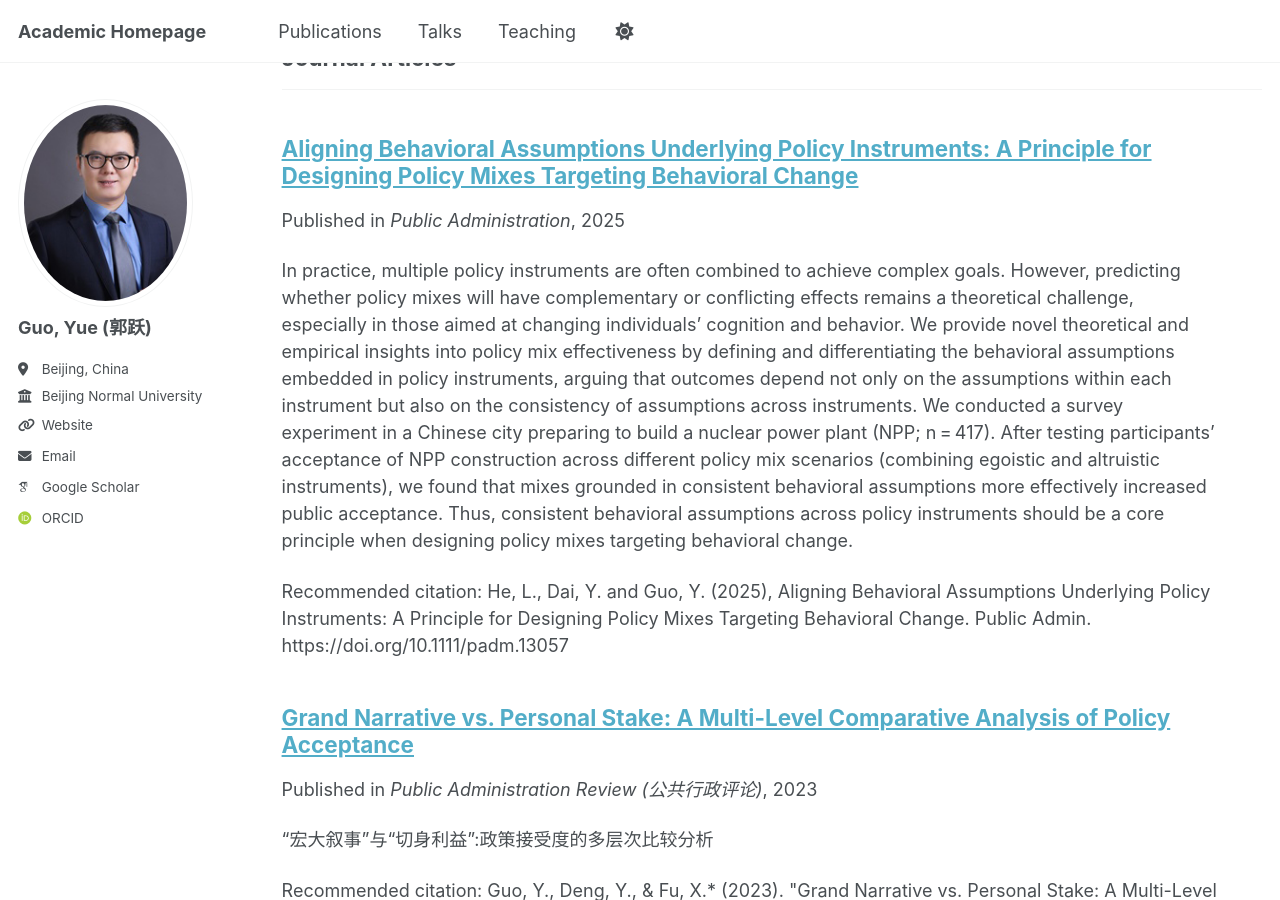
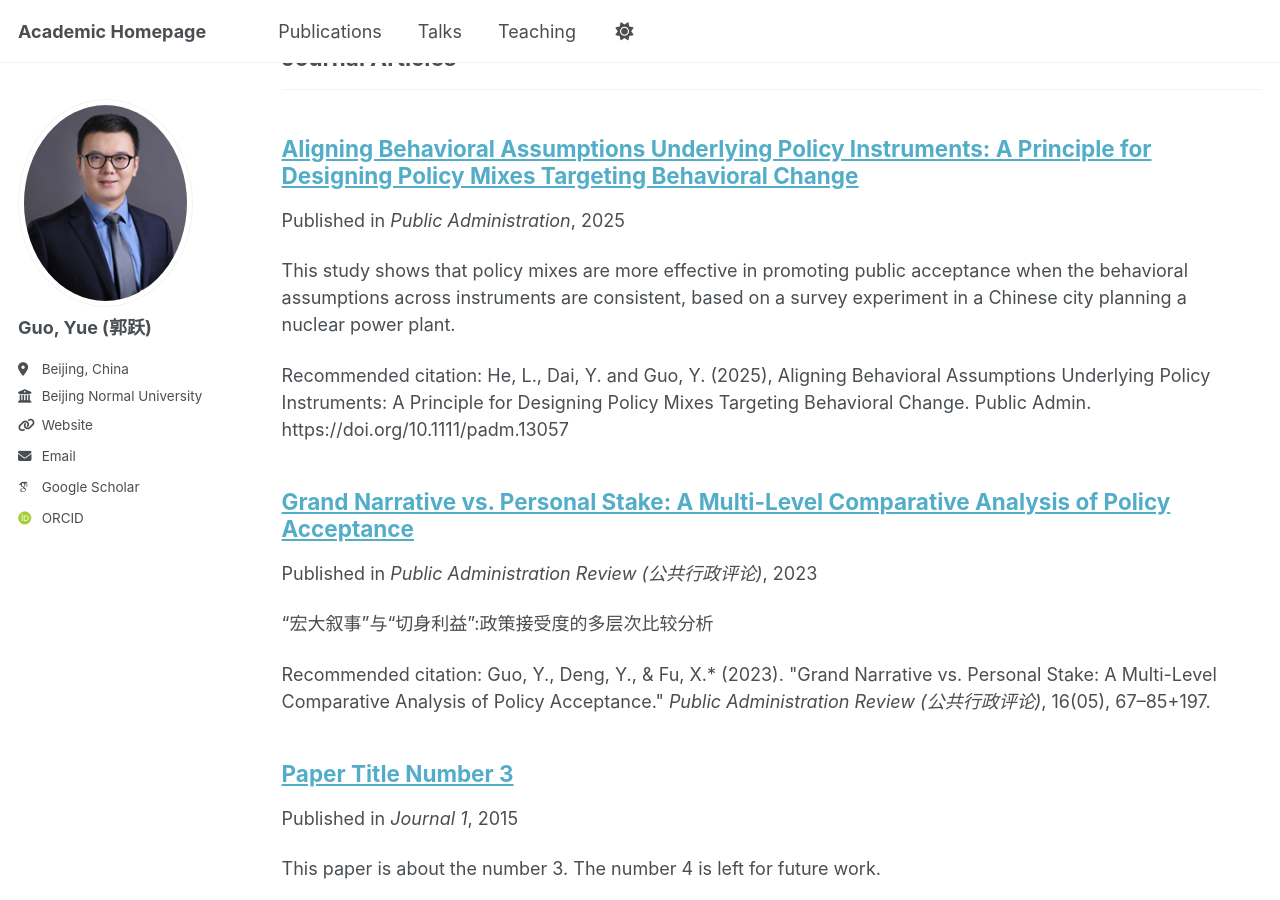
Before and after one commit to guoyue-policy/guoyue-policy.github.io, a Jekyll site: the page built from _pages/publications.html, in a window 1280 px wide and 900 px high, scrolled down 505 px. Built offline with Jekyll 4.4.1, drawn with Linux system fonts in a browser that asks for light colours; some web fonts are replaced.

Commit message:
Update 2025-03-04-Aligning-Behavioral-Assumptions.md

```diff
--- a/_publications/2025-03-04-Aligning-Behavioral-Assumptions.md
+++ b/_publications/2025-03-04-Aligning-Behavioral-Assumptions.md
@@ -3,6 +3,7 @@ title: "Aligning Behavioral Assumptions Underlying Policy Instruments: A Princip
 collection: publications
 category: manuscripts
 permalink: /publication/2025-03-04-Aligning-Behavioral-Assumptions
+excerpt: 'This study shows that policy mixes are more effective in promoting public acceptance when the behavioral assumptions across instruments are consistent, based on a survey experiment in a Chinese city planning a nuclear power plant.'
 date: 2025-03-04
 venue: 'Public Administration'
 citation: 'He, L., Dai, Y. and Guo, Y. (2025), Aligning Behavioral Assumptions Underlying Policy Instruments: A Principle for Designing Policy Mixes Targeting Behavioral Change. Public Admin. https://doi.org/10.1111/padm.13057'
```
